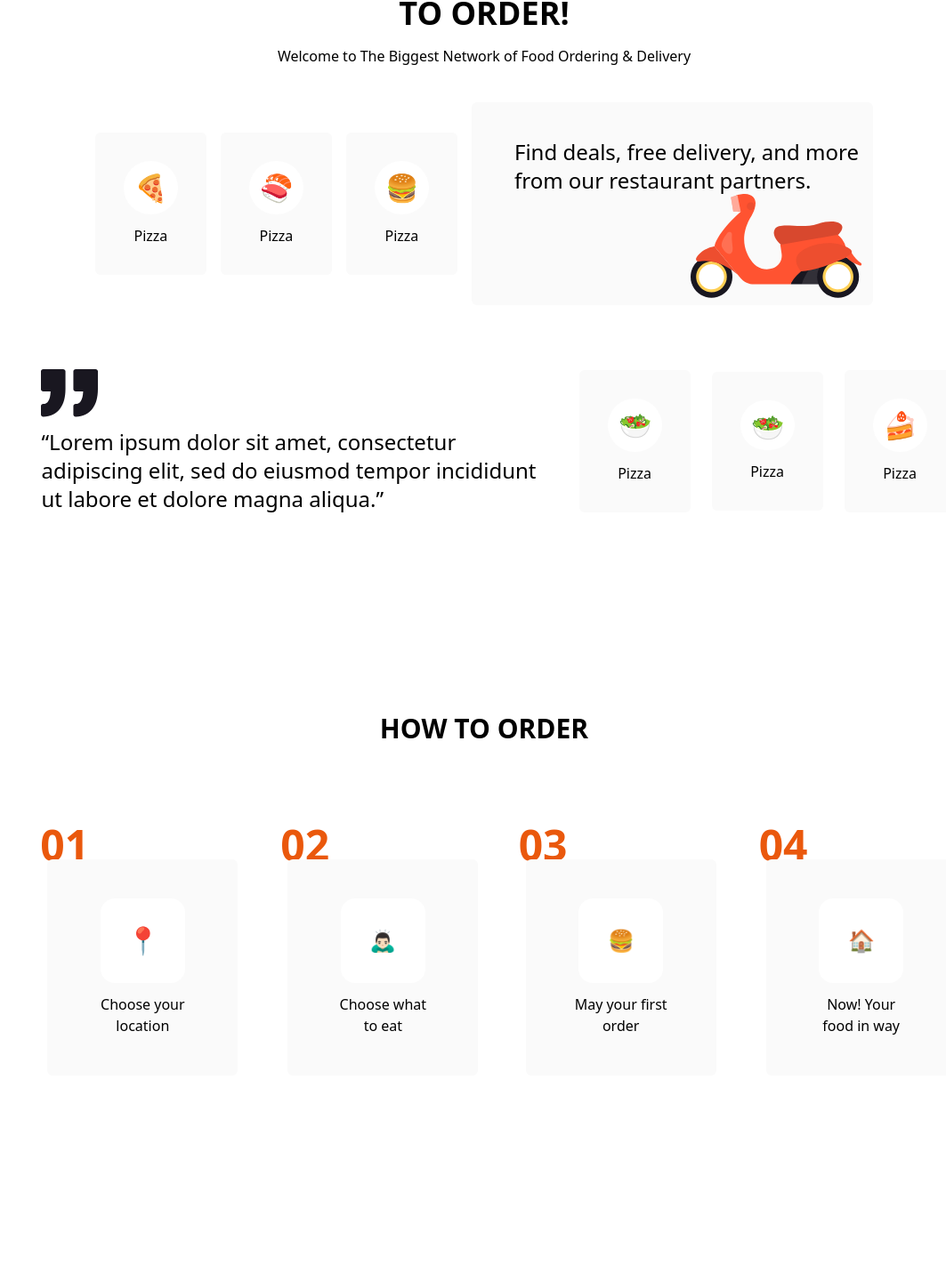
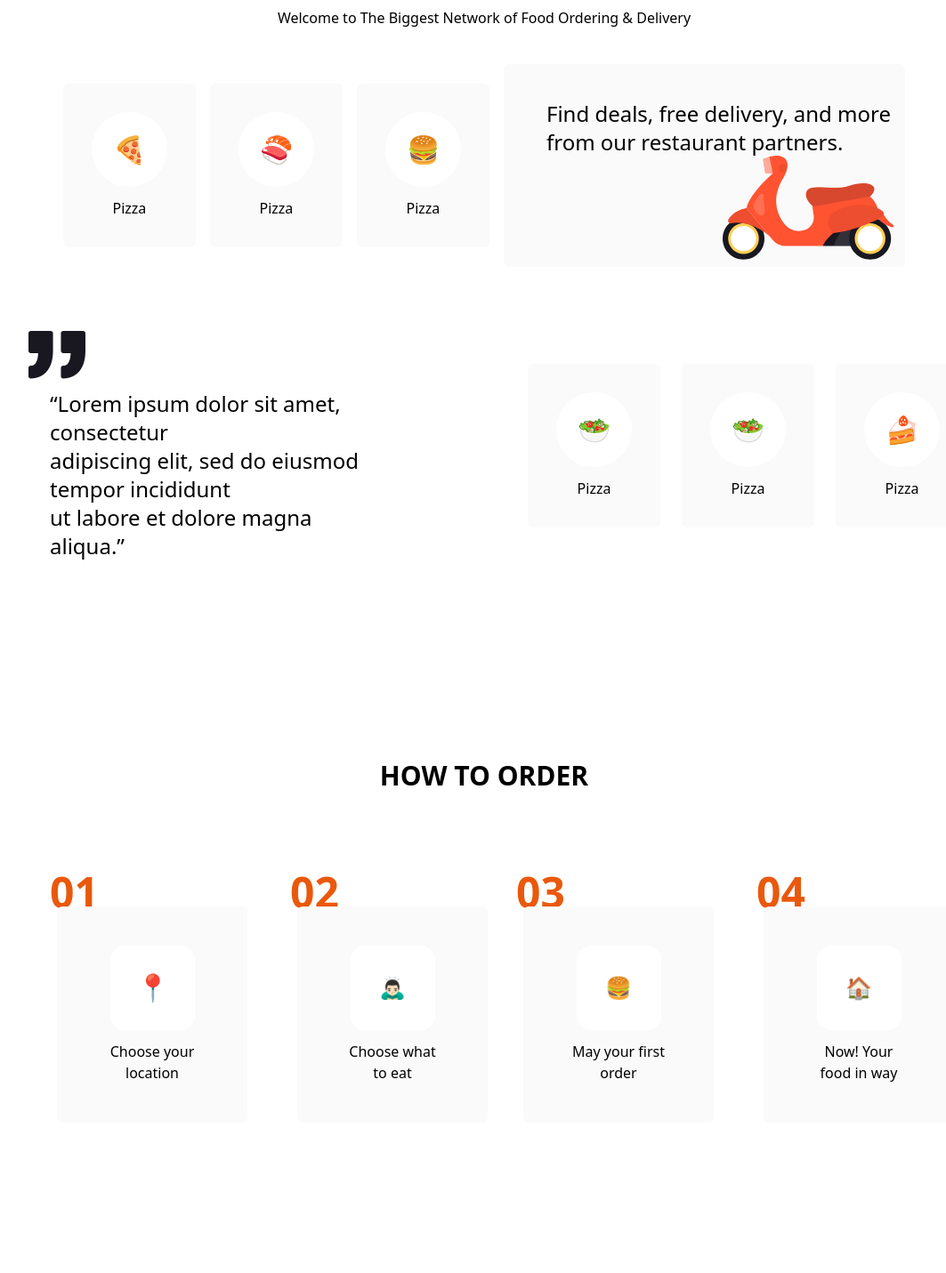
Before and after one commit to moid1923/FoodDelivery-website, a React (Create React App) app: page / in a window 1280 px wide. Shown: the part 939-2370 px from the top of the page at 89% size, without its empty margins (96-1159 px from the left). Built offline with nearby package versions, Linux system fonts and the light colour scheme.

Commit message:
responsive

```diff
--- a/src/Dishes/Dishes.jsx
+++ b/src/Dishes/Dishes.jsx
@@ -16,19 +16,19 @@ function Dishes() {
           <div className="upper-card flex justify-center flex-wrap items-center my-10 gap-4 ">
 
             <div className="card-u-1 p-8   bg-cardsBg text-center flex items-center flex-col gap-3 justify-center rounded-md">
-              <div className="image p-3 text-4xl md:text-3xl  items-center text-center rounded-full bg-white">
+              <div className="image xs:text-7xl xs:p-6 p-3 text-4xl md:text-3xl  items-center text-center rounded-full bg-white">
                 <p>🍕</p>
               </div>
               <p className="">Pizza</p>
             </div>
             <div className="card-u-2 p-8 bg-cardsBg text-center flex items-center flex-col gap-3 justify-center rounded-md">
-              <div className="image  p-3 text-4xl md:text-3xl items-center text-center rounded-full bg-white ">
+              <div className="image xs:text-7xl xs:p-6  p-3 text-4xl md:text-3xl items-center text-center rounded-full bg-white ">
                 🍣
               </div>
               <p className="">Pizza</p>
             </div>
             <div className="card-u-3 p-8 bg-cardsBg text-center flex items-center flex-col gap-3 justify-center rounded-md">
-              <div className="image text-4xl md:text-3xl p-3 items-center text-center rounded-full bg-white">
+              <div className="image xs:text-7xl xs:p-6 text-4xl md:text-3xl p-3 items-center text-center rounded-full bg-white">
                 🍔
               </div>
               <p className="">Pizza</p>
@@ -48,12 +48,12 @@ function Dishes() {
             </div>
           </div>
 
-          <div className="lower-card flex justify-center items-center  flex-col lg:flex-row  my-10 gap-4">
+          <div className="lower-card flex justify-center items-center  flex-col lg:flex-row  my-10 gap-1">
 
           <div>
-            <div className="card-u-1  xl:max-w-[568px] md:max-w-450 w-full  flex  flex-col gap-3  rounded-md p-8 ">
+            <div className="card-u-1 xs:w-full text-start xl:max-w-[568px] md:max-w-450 w-full  flex  flex-col gap-3  rounded-md p-8 ">
               <img src={collin} alt="" className="w-12 font-bold md:w-16" />
-              <p className="text-black text-center md:text-start md:text-2xl text-lg ">
+              <p className="text-black xs:text-start xs:w-[80%] xs:px-6 text-center md:text-start md:text-2xl text-lg ">
                 “Lorem ipsum dolor sit amet, consectetur <br /> adipiscing elit,
                 sed do eiusmod tempor incididunt <br />
                 ut labore et dolore magna aliqua.”
@@ -62,21 +62,22 @@ function Dishes() {
             </div>
 
 
-            <div className="flex justify-center items-center gap-6 flex-wrap">
+            <div className="flex justify-center items-center gap-6 md:flex-nowrap xs:flex-wrap">
             <div className="card-u-1 p-8 bg-cardsBg text-center flex items-center flex-col gap-3 justify-center rounded-md">
-              <div className="image text-4xl md:text-3xl p-3  items-center text-center rounded-full bg-white">
+              <div className="image xs:text-7xl xs:p-6 text-4xl md:text-3xl p-3  items-center text-center rounded-full bg-white">
                 🥗
               </div>
               <p className="">Pizza</p>
             </div>
             <div className="card-u-1 p-8 bg-cardsBg text-center flex items-center flex-col gap-3 justify-center rounded-md">
-              <div className="image text-4xl md:text-3xl p-3 h-14 items-center text-center rounded-full bg-white">
-              🥗
+              <div className="image xs:text-7xl xs:p-6 text-4xl md:text-3xl p-3  items-center text-center rounded-full bg-white">
+                🥗
               </div>
               <p className="">Pizza</p>
             </div>
-            <div className="card-u-1 p-8 xl:me-10 bg-cardsBg text-center flex items-center flex-col gap-3 justify-center rounded-md">
-              <div className="image text-4xl md:text-3xl p-3  items-center text-center rounded-full bg-white">
+
+            <div className="card-u-1  p-8 xl:me-10 bg-cardsBg text-center flex items-center flex-col gap-3 justify-center rounded-md">
+              <div className="image xs:text-7xl  xs:p-6 text-4xl md:text-3xl p-3  items-center text-center rounded-full bg-white">
                 🍰
               </div>
               <p className="">Pizza</p>
--- a/src/Hero-section/Hero.jsx
+++ b/src/Hero-section/Hero.jsx
@@ -7,14 +7,14 @@ import google from './image/Google Play logo.svg'
 
 function Hero() {
   return (
-    <div className=' relative font-inter flex items-center justify-center '>
+    <div className=' relative font-inter flex items-center justify-center xs:w-full '>
       <div className="hero-section  xl:max-w-[1264px]  md:px-10 mx-auto flex flex-col gap-10 items-center justify-between my-16 md:flex-row xs:items-center">
-        <div className="hero-left ">
+        <div className="hero-left xs:w-full ">
             <h1 className=' text-3xl  lg:text-5xl font-bold'>Your Favorite Food <br /> Delivery Partner</h1>
             <p className='my-4'>The food at your doorstep . Why starve when you have us. You <br /> hunger partner. Straight out of the oven to your doorstep. </p>
             <div className="hero-left-btn relative">
             <input type="Place your order" className="btn w-[464px] bg-cardsBg rounded-3xl px-3 py-3 my-3" placeholder='Enter your delivery location'/>
-            <button className="order-btn w-[134px] py-2 px-2 text-base bg-primary rounded-3xl absolute right-1 bottom-4 text-white ">Order Now</button>
+            <button className="order-btn w-[134px] py-2 px-2 text-base bg-primary rounded-3xl absolute right-1 lg:right-14 bottom-4 text-white ">Order Now</button>
             </div>
 
             <div className="hero-btns  my-3 flex gap-2">
@@ -40,7 +40,7 @@ function Hero() {
 
             </div>
         </div>
-        <div className="hero-right ">
+        <div className="hero-right xs:w-full xs:flex items-center justify-center ">
                  <div className="hr-image rounded-2xl min-w-520 flex items-center justify-center ">
                     <img src={hero} alt="" className='xs:w-full' />
                  </div>
--- a/src/HowToOrder/HowToOrder.jsx
+++ b/src/HowToOrder/HowToOrder.jsx
@@ -4,13 +4,14 @@ function HowToOrder() {
   return (
     <div className="px-24 mb-[195px]">
       <div className="order-header my-5">
-        <p className="text-3xl text-center font-bold mb-[105px]">HOW TO ORDER</p>
+        <p className="text-3xl text-center font-bold mb-[105px]">
+          HOW TO ORDER
+        </p>
       </div>
 
-      <div className="max-w-[1231px] card-section-order flex items-center justify-evenly flex-wrap mx-auto">
-         <div className="flex items-center justify-evenly gap-x-4">
+      <div className="max-w-[1231px]  xs:w-full xs:m-1 mx-auto flex items-center justify-center flex-wrap">
+        <div className="flex items-center justify-evenly flex-wrap gap-x-4">
           <div className="order-card my-6 z-10">
-
             <div className="card-data ">
               <div className="absolute -mt-10 ms-8 card-numbers font-bold text-5xl text-orange-600 -mb-3 -z-10">
                 01
@@ -26,7 +27,6 @@ function HowToOrder() {
             </div>
           </div>
           <div className="order-card my-6 z-10">
-
             <div className="card-data ">
               <div className="absolute -mt-10 ms-8 card-numbers font-bold text-5xl text-orange-600 -mb-3 -z-10">
                 02
@@ -42,14 +42,8 @@ function HowToOrder() {
             </div>
           </div>
         </div>
-
-
-
-
-
-        <div className="flex items-center justify-evenly gap-x-4">
+        <div className="flex items-center justify-evenly flex-wrap gap-x-4">
           <div className="order-card my-6 z-10">
-
             <div className="card-data ">
               <div className="absolute -mt-10 ms-8 card-numbers font-bold text-5xl text-orange-600 -mb-3 -z-10">
                 03
@@ -80,8 +74,6 @@ function HowToOrder() {
             </div>
           </div>
         </div>
-
-
       </div>
     </div>
   );
--- a/src/Navbar/Navbar.jsx
+++ b/src/Navbar/Navbar.jsx
@@ -3,7 +3,7 @@ import "./navbar.css";
 import { HiMenu } from "react-icons/hi";
 function Navbar() {
   return (
-    <div className="flex items-center justify-center">
+    <div className="flex items-center justify-center xs:w-full">
       <nav className="flex items-center justify-between px-12 py-6 md:p-6  text-black max-w-[1178px] w-full">
         <div className="logo">
           <p className="text-2xl">🍕</p>
--- a/tailwind.config.js
+++ b/tailwind.config.js
@@ -7,7 +7,7 @@ module.exports = {
         'xs': '480px',   // Extra small devices
         'sm': '600px',   // Small screens
         'md': '900px',   // Medium screens
-        'lg': '1024px',  // Large screens
+        'lg': '1030px',  // Large screens
         'xl': '1320px',  // Extra-large screens
         '3xl': '1600px', // Extra wide screens
       },
```
Lines whose indentation alone changed are shown as unchanged.
